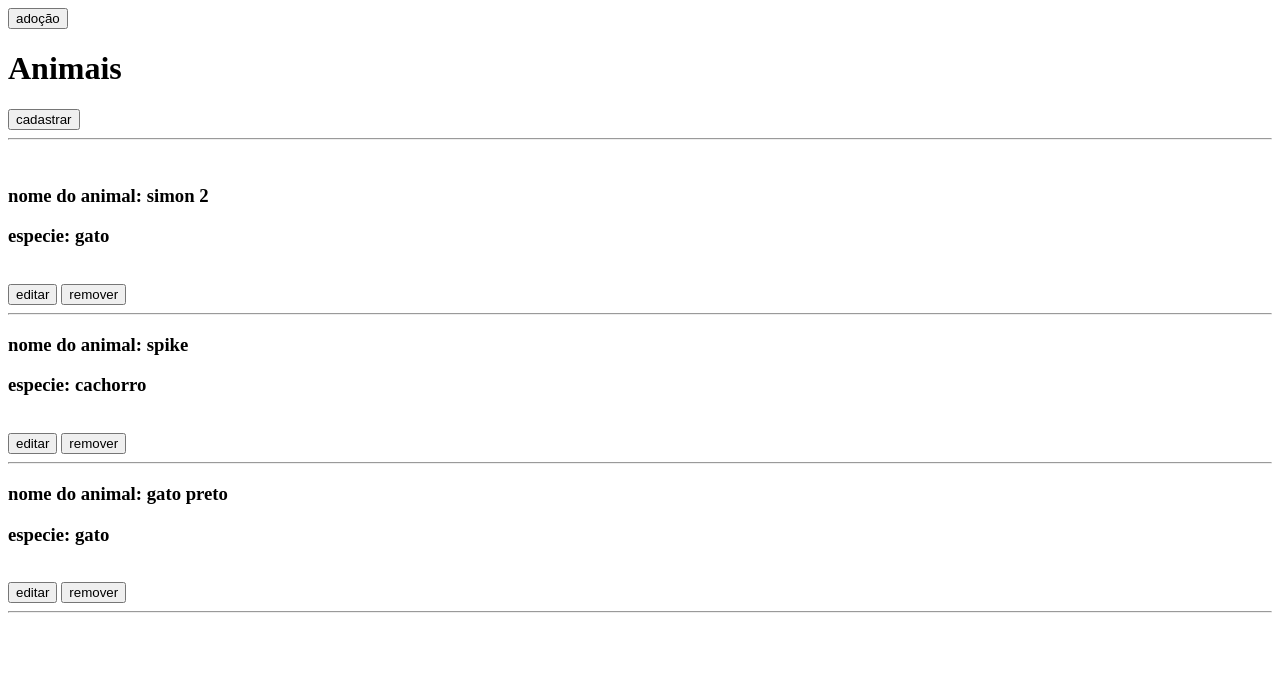
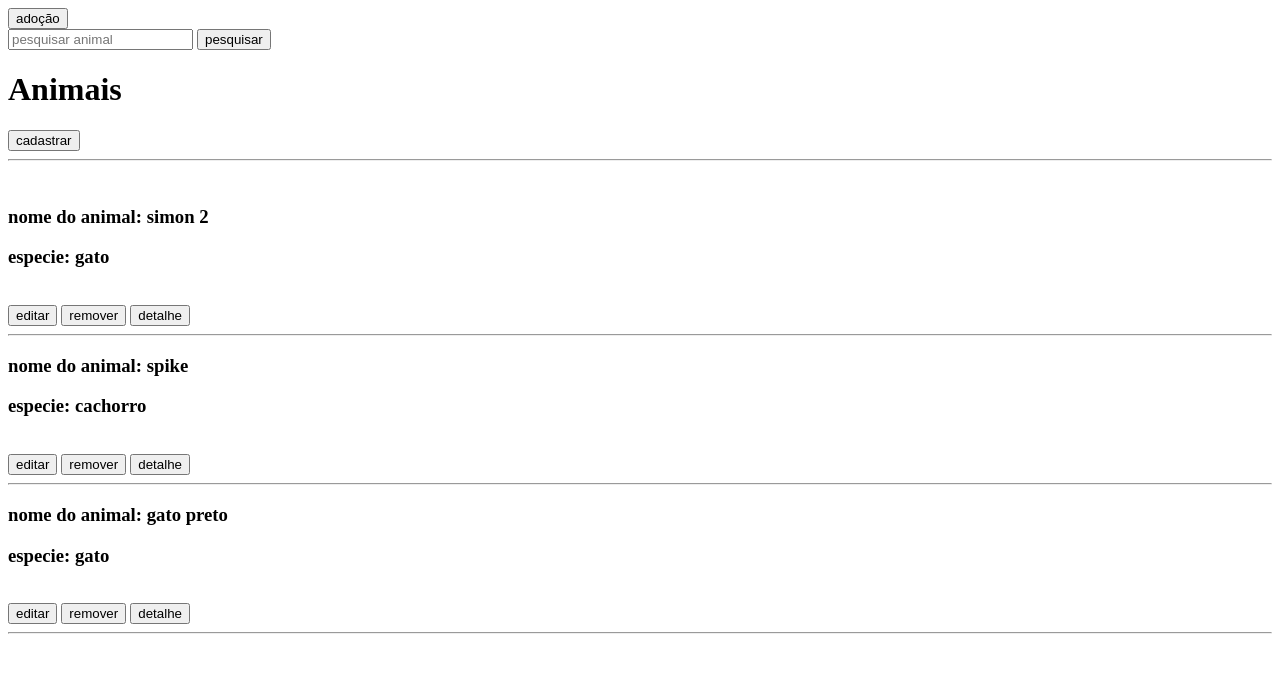
Before and after one commit to davidmaxdmao/TreinoDjango, a Django app: page / in a window 1280 px wide. Shown: the top 673 px of the page. Run offline with Django 3.2, Linux system fonts and the light colour scheme; data comes from the database, SQL or seed files in the repository; both versions use the stored data as it was after the commit.

Commit message:
Foi adicionada a pagina de detalhes e um campo de pesquisa

```diff
--- a/animais/templates/confirmar_exclusao.html
+++ b/animais/templates/confirmar_exclusao.html
@@ -6,8 +6,8 @@
 </head>
 <body>
 
-    <h1>tem certeza que deseja remover a seguinte adocao: </h1>
-    <h3>{{object.nome}}</h3>
+    <h1>tem certeza que deseja remover o seguinte animal: </h1>
+    <h3>{{ object }}</h3>
     <form method="post">
         {% csrf_token %}
         <button type="submit">Remover</button>
--- a/animais/templates/index.html
+++ b/animais/templates/index.html
@@ -6,6 +6,11 @@
 </head>
 <body>
     <a href="{% url 'adocao' %}"><input type="button" value="adoção"/></a>
+    <form method="get" action="{% url 'busca_animal' %}">
+        {% csrf_token %}
+        <input type="text" placeholder="pesquisar animal" name="nome"/>
+        <input type="submit" value="pesquisar"/>
+    </form>
     <h1>Animais</h1>
     <a href="{% url 'cadastrar_animal' %}"><input type="button" value="cadastrar"/></a>
     <br>
@@ -18,6 +23,7 @@
     <br>
     <a href="{% url 'editar_animal' animal.id  %}"><input type="button" value="editar" /></a>
     <a href="{% url 'remover_animal' animal.id  %}"><input type="button" value="remover" /></a>
+    <a href="{% url 'detalhe_animal' animal.id  %}"><input type="button" value="detalhe" /></a>
     <hr>
     {%endfor%}
 
--- a/animais/urls.py
+++ b/animais/urls.py
@@ -7,5 +7,7 @@ urlpatterns = [
     path('cadastrar_animal/', CadastrarAnimaisView.as_view(), name='cadastrar_animal'),
     path('editar_animal/<int:pk>', EditarAnimaisView.as_view(), name='editar_animal'),
     path('remover_animal/<int:pk>', RemoverAnimalView.as_view(), name='remover_animal'),
+    path('detalhe_animal/<int:pk>', DetalheAnimalView.as_view(), name='detalhe_animal'),
+    path('busca_animal/', BuscaAnimalView.as_view(), name='busca_animal'),
 
 ]
--- a/animais/views.py
+++ b/animais/views.py
@@ -1,5 +1,6 @@
 from django.urls import reverse_lazy
-from django.views.generic import ListView, CreateView, UpdateView, DeleteView
+from django.views.generic import (
+    ListView, CreateView, UpdateView, DeleteView, DetailView)
 
 from .models import Animal
 from .forms import AnimalForm
@@ -29,5 +30,23 @@ class EditarAnimaisView(UpdateView):
 
 class RemoverAnimalView(DeleteView):
     model = Animal
-    template_name = 'confirmar_exclusao_adocao.html'
+    template_name = 'confirmar_exclusao.html'
     success_url = reverse_lazy('listar_animais')
+
+
+class DetalheAnimalView(DetailView):
+    model = Animal
+    template_name = 'detalhe_animal.html'
+
+
+
+
+class BuscaAnimalView(ListView):
+    model = Animal
+    template_name = 'busca_animal.html'
+
+
+    def get_queryset(self):
+        query = self.request.GET.get('nome')
+
+        return Animal.objects.get(nome=query)
```
Also changed, not shown: animais/templates/busca_animal.html (added, +14 -0 lines), animais/templates/detalhe_animal.html (added, +16 -0 lines), db.sqlite3.
